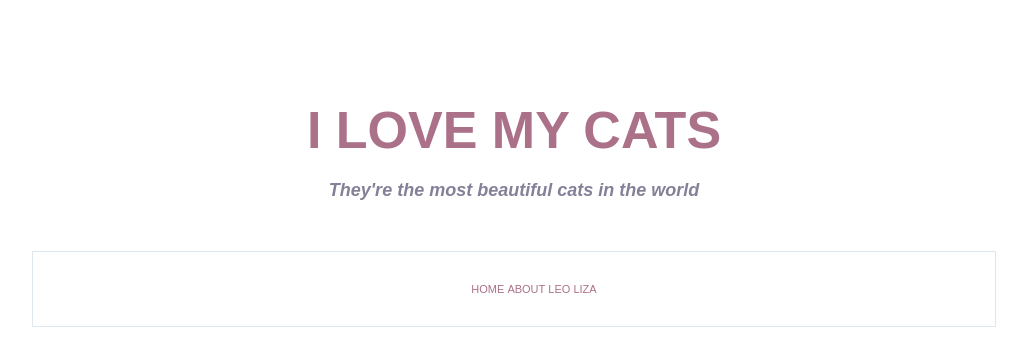
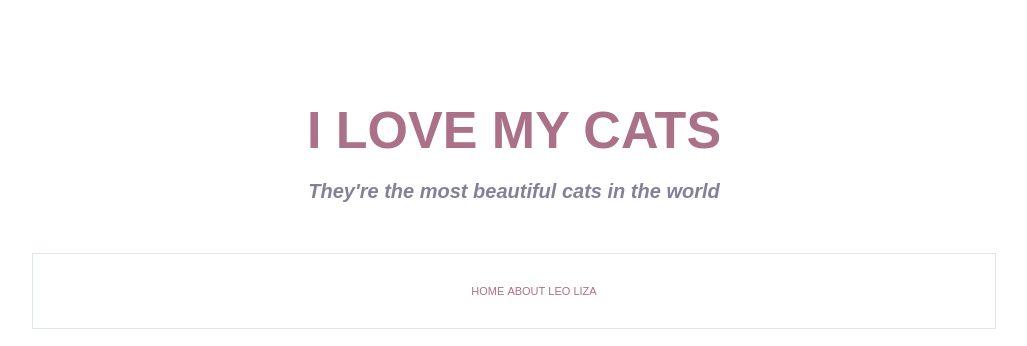
Before and after one commit to anirazdarmuz/ilovemycats, a plain HTML site: page index.html in a window 1280 px wide. Shown: the top 346 px of the page, without its empty margins (126-1153 px from the left). Drawn offline with Linux system fonts and the light colour scheme; files that its build step writes are made by us from their sources; a script that the page names is missing; files whose address does not match are found by name; a web font is replaced by a local one.

Commit message:
changed h2 font size

```diff
--- a/index.css
+++ b/index.css
@@ -17,7 +17,7 @@ h1 {
 
 h2 {
     text-align: center;
-    font-size: 18px;
+    font-size: 20px;
     font-style: italic;
     margin: 10px 10px 50px 10px;
 }
```
